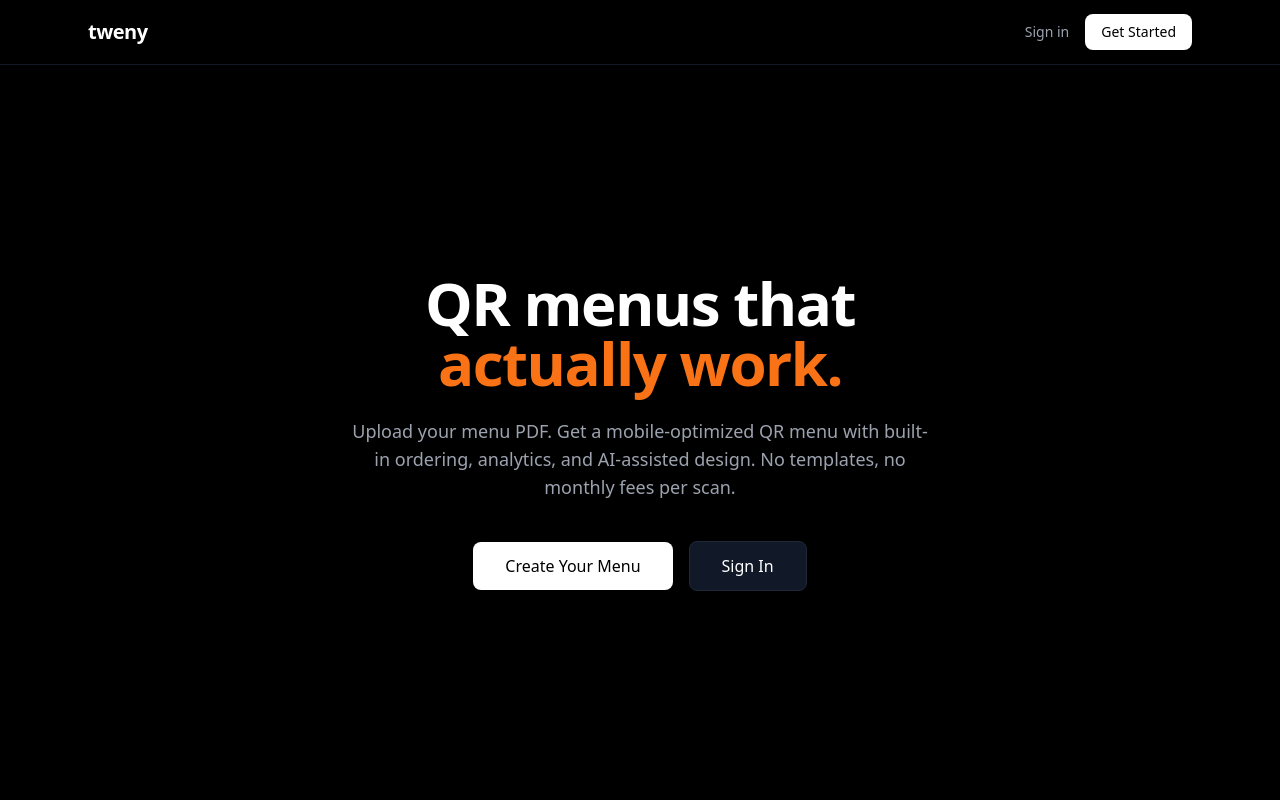
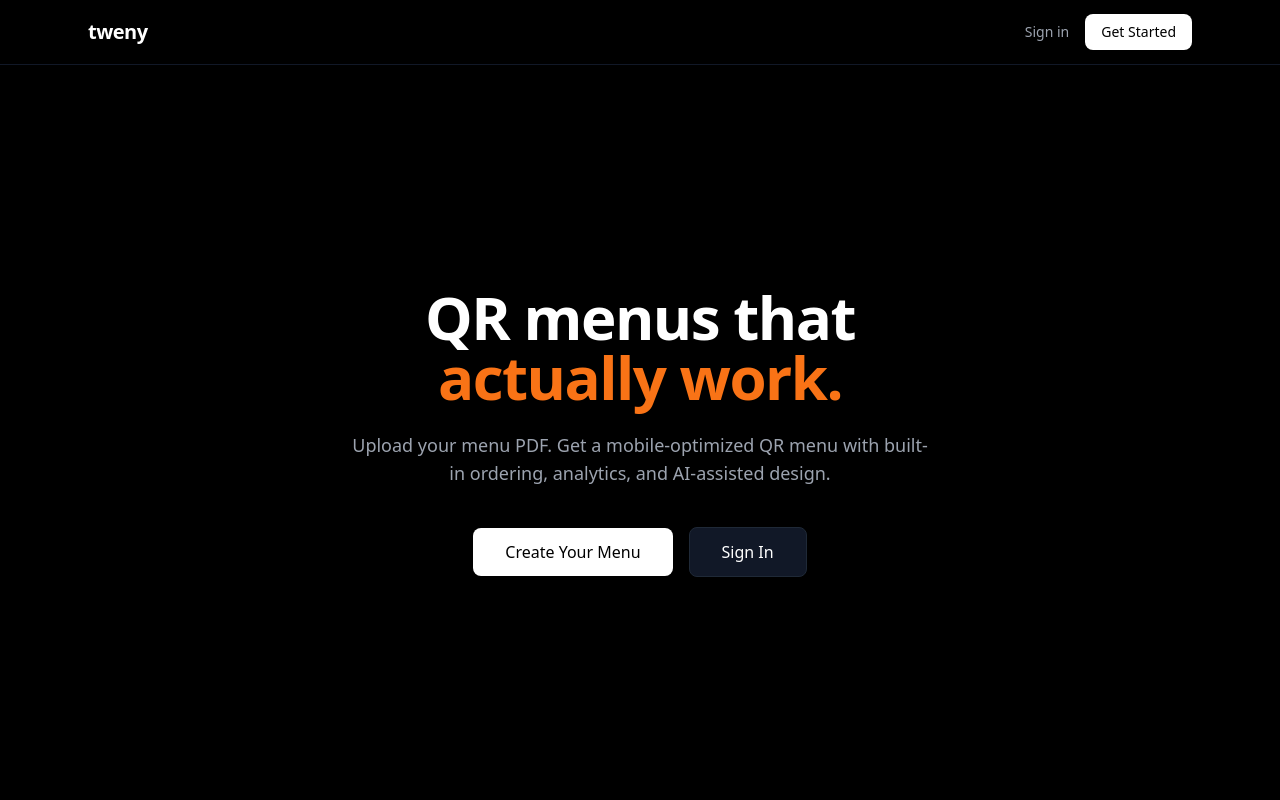
Before and after one commit to abdullah-ax/tweny, a Next.js app: page / in a window 1280 px wide. Shown: the top 800 px of the page. Built offline with nearby package versions, Linux system fonts and the light colour scheme.

Commit message:
modfiying landing page

```diff
--- a/src/app/page.tsx
+++ b/src/app/page.tsx
@@ -59,7 +59,7 @@ export default function HomePage() {
                         {/* Subheadline */}
                         <p className="text-lg text-gray-400 max-w-xl mx-auto mb-10">
                             Upload your menu PDF. Get a mobile-optimized QR menu with built-in ordering,
-                            analytics, and AI-assisted design. No templates, no monthly fees per scan.
+                            analytics, and AI-assisted design.
                         </p>
 
                         {/* CTA */}
```
